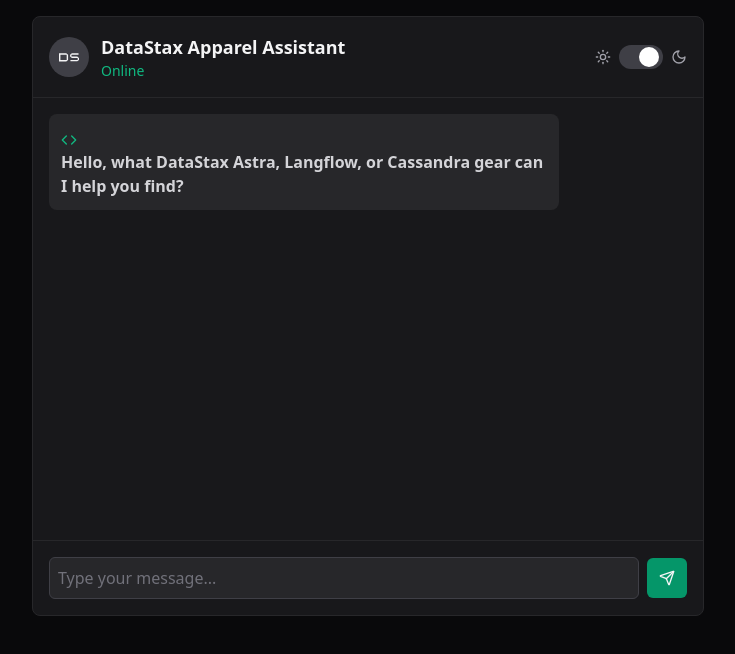
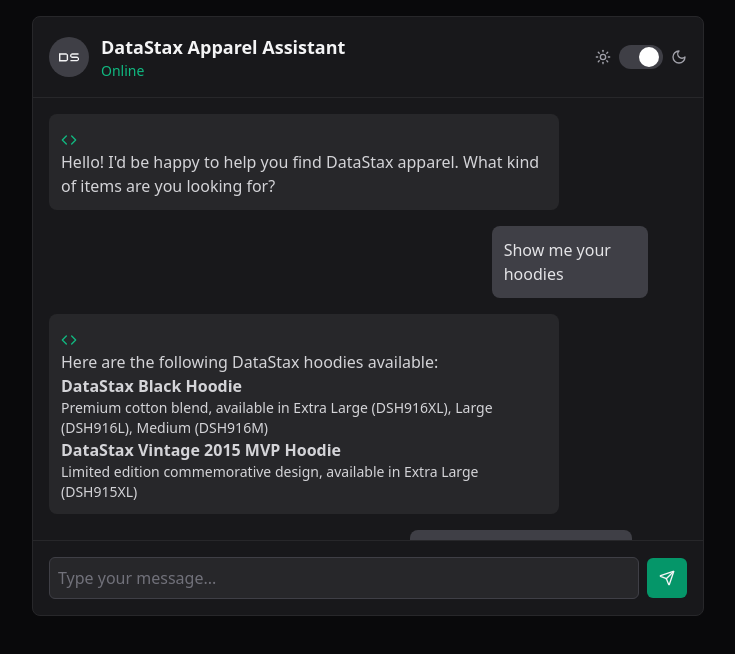
Before and after one commit to aar0np/shoppingassistant-react, a React (Create React App) app: page / in a window 1280 px wide. Shown: the top 654 px of the page, without its empty margins (272-1007 px from the left). Built offline with nearby package versions, Linux system fonts and the light colour scheme.

Commit message:
message formatting adjustment

```diff
--- a/src/App.js
+++ b/src/App.js
@@ -1,38 +1,18 @@
-import React, { useState, useEffect, useRef } from 'react';
-import { Send, Moon, Sun, Code } from 'lucide-react';
+import React, { useState } from 'react';
+import { Code, Moon, Sun, Send } from 'lucide-react';
 
-const DataStaxLogo = ({ isDarkMode }) => {
-  return (
-    <div className={`w-10 h-10 rounded-full flex items-center justify-center ${
-      isDarkMode ? 'bg-zinc-700' : 'bg-zinc-200'
-    }`}>
-      <svg
-        viewBox="0 0 30 13"
-        className={`w-5 h-5 ${isDarkMode ? 'text-zinc-100' : 'text-zinc-900'}`}
-      >
-        <path
-          fill="currentColor"
-          d="M10.886.864H0v12.272h10.886l2.734-2.122V2.986L10.886.864ZM2.11 2.986h9.4v8.03h-9.4v-8.03ZM29.284 3.075V1h-9.953l-2.703 2.075v2.85L19.331 8h8.674v2.924H17.167V13h10.22l2.703-2.076V8l-2.702-2.075h-8.675v-2.85h10.571Z"
-        />
-      </svg>
-    </div>
-  );
-};
-
-const Message = ({
-  message = {
-    sender: 'assistant',
-    content: ''
-  },
-  isDarkMode = true
-}) => {
-  const isAssistant = message?.sender === 'assistant';
+const Message = ({ message, isDarkMode }) => {
+  const isAssistant = message.sender === 'assistant';
 
   const baseStyles = `
-    rounded-lg p-3 max-w-[80%]
-    ${isDarkMode
-      ? isAssistant ? 'bg-zinc-800 text-zinc-300' : 'bg-zinc-700 text-zinc-200'
-      : isAssistant ? 'bg-white text-zinc-800 border border-zinc-200' : 'bg-zinc-200 text-zinc-800'
+    rounded-lg p-3 max-w-[80%] ${
+      isAssistant
+        ? isDarkMode
+          ? 'bg-zinc-800 text-zinc-300'
+          : 'bg-white text-zinc-800 border border-zinc-200'
+        : isDarkMode
+          ? 'bg-zinc-700 text-zinc-200'
+          : 'bg-zinc-200 text-zinc-800'
     }
   `;
 
@@ -40,26 +20,18 @@
     prose ${isDarkMode ? 'prose-invert' : ''}
     prose-zinc
     max-w-none
-    prose-headings:mb-2 prose-headings:mt-4
     prose-p:my-2
-    prose-pre:bg-zinc-900 prose-pre:text-zinc-100
-    prose-code:text-emerald-500
-    prose-strong:text-emerald-500
-    prose-ul:my-2 prose-ul:list-disc prose-ul:pl-4
-    prose-li:my-0
+    prose-p:font-normal
   `;
 
-  const content = message?.content || '';
-
-  // Format paragraphs with item names in semi-bold
   const formatParagraph = (text) => {
-    if (text.includes('DataStax') && !text.includes('following')) {
+    if (text.includes('DataStax') && !text.includes('following') && !text.includes('Hello')) {
       const [itemName, ...rest] = text.split('\n');
       return (
         <>
           <p className="font-semibold">{itemName}</p>
           {rest.map((line, i) => (
-            <p key={i}>{line}</p>
+            <p key={i} className="text-sm">{line}</p>
           ))}
         </>
       );
@@ -69,12 +41,13 @@
 
   return (
     <div className={`flex ${isAssistant ? 'justify-start' : 'justify-end'}`}>
+      <div>
         <div className={baseStyles}>
           {isAssistant && (
             <Code className="inline-block mr-2 h-4 w-4 text-emerald-500" />
           )}
           <div className={isAssistant ? proseStyles : ''}>
-          {content.split('\n\n').map((paragraph, index) => (
+            {message.content.split('\n\n').map((paragraph, index) => (
               <React.Fragment key={index}>
                 {paragraph.trim() && formatParagraph(paragraph)}
                 {!paragraph.trim() && <br />}
@@ -83,87 +56,47 @@
           </div>
         </div>
       </div>
+    </div>
   );
 };
 
-const App = () => {
-  const [messages, setMessages] = useState([
+const Preview = () => {
+  const [isDarkMode, setIsDarkMode] = useState(true);
+
+  const sampleMessages = [
     {
       id: 1,
-      content: "Hello, what DataStax Astra, Langflow, or Cassandra gear can I help you find?",
-      sender: 'assistant'
+      sender: 'assistant',
+      content: "Hello! I'd be happy to help you find DataStax apparel. What kind of items are you looking for?"
+    },
+    {
+      id: 2,
+      sender: 'user',
+      content: "Show me your hoodies"
+    },
+    {
+      id: 3,
+      sender: 'assistant',
+      content: "Here are the following DataStax hoodies available:\n\nDataStax Black Hoodie\nPremium cotton blend, available in Extra Large (DSH916XL), Large (DSH916L), Medium (DSH916M)\n\nDataStax Vintage 2015 MVP Hoodie\nLimited edition commemorative design, available in Extra Large (DSH915XL)"
+    },
+    {
+      id: 4,
+      sender: 'user',
+      content: "What other clothing do you have?"
+    },
+    {
+      id: 5,
+      sender: 'assistant',
+      content: "We have several other items available:\n\nDataStax Developer Day T-Shirt\nComfortable 100% cotton with the DataStax logo on front and Developer Day design on back. Available in S, M, L, XL\n\nDataStax Apache Cassandra Polo\nPremium breathable fabric with embroidered logo. Available in Black (DSP101) and Navy (DSP102)\n\nDataStax Conference Jacket\nLightweight water-resistant shell with logo patch. Available in unisex sizes S-XXL"
     }
-  ]);
-  const [input, setInput] = useState('');
-  const [isDarkMode, setIsDarkMode] = useState(true);
-  const [isTyping, setIsTyping] = useState(false);
-  const scrollAreaRef = useRef(null);
-
-  useEffect(() => {
-    if (scrollAreaRef.current) {
-      scrollAreaRef.current.scrollTop = scrollAreaRef.current.scrollHeight;
-    }
-  }, [messages]);
-
-  const handleSend = async (e) => {
-    e.preventDefault();
-    if (input.trim()) {
-      const newMessage = {
-        id: messages.length + 1,
-        content: input.trim(),
-        sender: 'user'
-      };
-      setMessages([...messages, newMessage]);
-      setInput('');
-
-      // Process message to Langflow
-      setIsTyping(true);
-      await processMessageToLangflow([...messages, newMessage], input.trim());
-    }
-  };
-
-  async function processMessageToLangflow(chatMessages, chatMessage) {
-    let langflowMessage = {
-      input_value: chatMessage,
-      output_type: "chat",
-      input_type: "chat"
-    };
-
-    try {
-      const response = await fetch(process.env.REACT_APP_LANGFLOW_URL, {
-        method: "POST",
-        headers: {
-          "Content-Type": "application/json"
-        },
-        body: JSON.stringify(langflowMessage)
-      });
-
-      const data = await response.json();
-      setMessages([
-        ...chatMessages,
-        {
-          id: chatMessages.length + 1,
-          content: data.outputs[0].outputs[0].results.message.data.text,
-          sender: 'assistant'
-        }
-      ]);
-    } catch (error) {
-      console.error('Error:', error);
-    } finally {
-      setIsTyping(false);
-    }
-  }
+  ];
 
   return (
     <div className={`min-h-screen w-full flex flex-col items-center p-4 ${
-      isDarkMode
-        ? 'bg-zinc-950 text-zinc-100'
-        : 'bg-zinc-100 text-zinc-900'
+      isDarkMode ? 'bg-zinc-950 text-zinc-100' : 'bg-zinc-100 text-zinc-900'
     }`}>
       <div className={`w-full max-w-2xl h-[600px] flex flex-col rounded-lg overflow-hidden ${
-        isDarkMode
-          ? 'bg-zinc-900 border-zinc-800'
-          : 'bg-white border-zinc-200'
+        isDarkMode ? 'bg-zinc-900 border-zinc-800' : 'bg-white border-zinc-200'
       } border`}>
 
         {/* Header */}
@@ -171,7 +104,16 @@
           isDarkMode ? 'border-zinc-800' : 'border-zinc-200'
         }`}>
           <div className="flex items-center gap-3">
-            <DataStaxLogo isDarkMode={isDarkMode} />
+            <div className={`w-10 h-10 rounded-full flex items-center justify-center ${
+              isDarkMode ? 'bg-zinc-700' : 'bg-zinc-200'
+            }`}>
+              <svg viewBox="0 0 30 13" className={`w-5 h-5 ${isDarkMode ? 'text-zinc-100' : 'text-zinc-900'}`}>
+                <path
+                  fill="currentColor"
+                  d="M10.886.864H0v12.272h10.886l2.734-2.122V2.986L10.886.864ZM2.11 2.986h9.4v8.03h-9.4v-8.03ZM29.284 3.075V1h-9.953l-2.703 2.075v2.85L19.331 8h8.674v2.924H17.167V13h10.22l2.703-2.076V8l-2.702-2.075h-8.675v-2.85h10.571Z"
+                />
+              </svg>
+            </div>
             <div>
               <h2 className={`text-lg font-semibold ${
                 isDarkMode ? 'text-zinc-100' : 'text-zinc-900'
@@ -204,27 +146,15 @@
         {/* Messages Area */}
         <div className={`flex-grow overflow-auto p-4 ${
           isDarkMode ? 'bg-zinc-900' : 'bg-zinc-50'
-        }`} ref={scrollAreaRef}>
+        }`}>
           <div className="space-y-4">
-            {messages.map((message) => (
+            {sampleMessages.map((message) => (
               <Message
                 key={message.id}
                 message={message}
                 isDarkMode={isDarkMode}
               />
             ))}
-            {isTyping && (
-              <div className="flex justify-start">
-                <div className={`rounded-lg p-3 max-w-[80%] ${
-                  isDarkMode
-                    ? 'bg-zinc-800 text-zinc-300'
-                    : 'bg-white text-zinc-800 border border-zinc-200'
-                }`}>
-                  <Code className="inline-block mr-2 h-4 w-4 text-emerald-500" />
-                  Checking stock availability...
-                </div>
-              </div>
-            )}
           </div>
         </div>
 
@@ -232,11 +162,9 @@
         <div className={`p-4 border-t ${
           isDarkMode ? 'border-zinc-800' : 'border-zinc-200'
         }`}>
-          <form onSubmit={handleSend} className="flex items-center gap-2">
+          <div className="flex items-center gap-2">
             <input
               type="text"
-              value={input}
-              onChange={(e) => setInput(e.target.value)}
               placeholder="Type your message..."
               className={`flex-grow p-2 rounded-md focus:outline-none focus:ring-2 focus:ring-emerald-500 ${
                 isDarkMode
@@ -245,17 +173,16 @@
               } border`}
             />
             <button
-              type="submit"
               className="p-3 rounded-md bg-emerald-600 hover:bg-emerald-700 text-zinc-100"
             >
               <Send className="h-4 w-4" />
               <span className="sr-only">Send</span>
             </button>
-          </form>
+          </div>
         </div>
       </div>
     </div>
   );
 };
 
-export default App;
+export default Preview;
```
Lines whose indentation alone changed are shown as unchanged.
